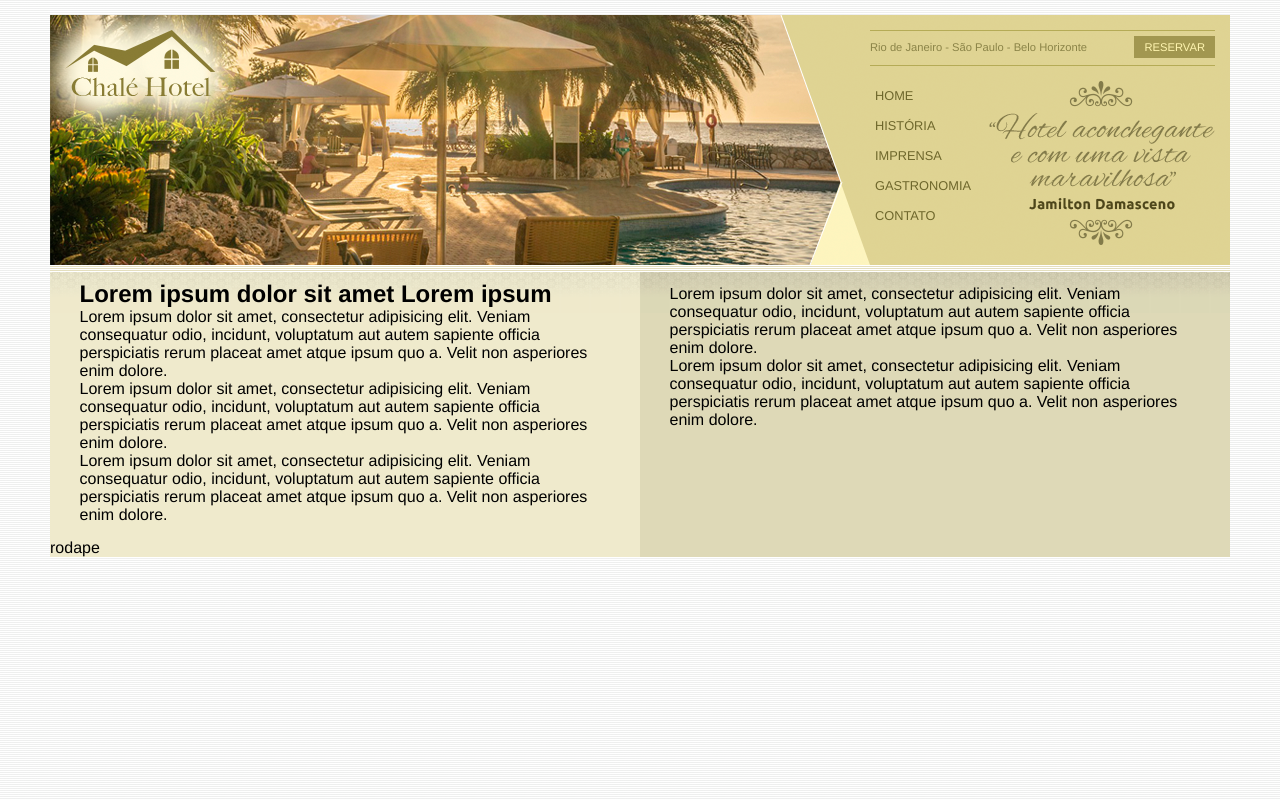
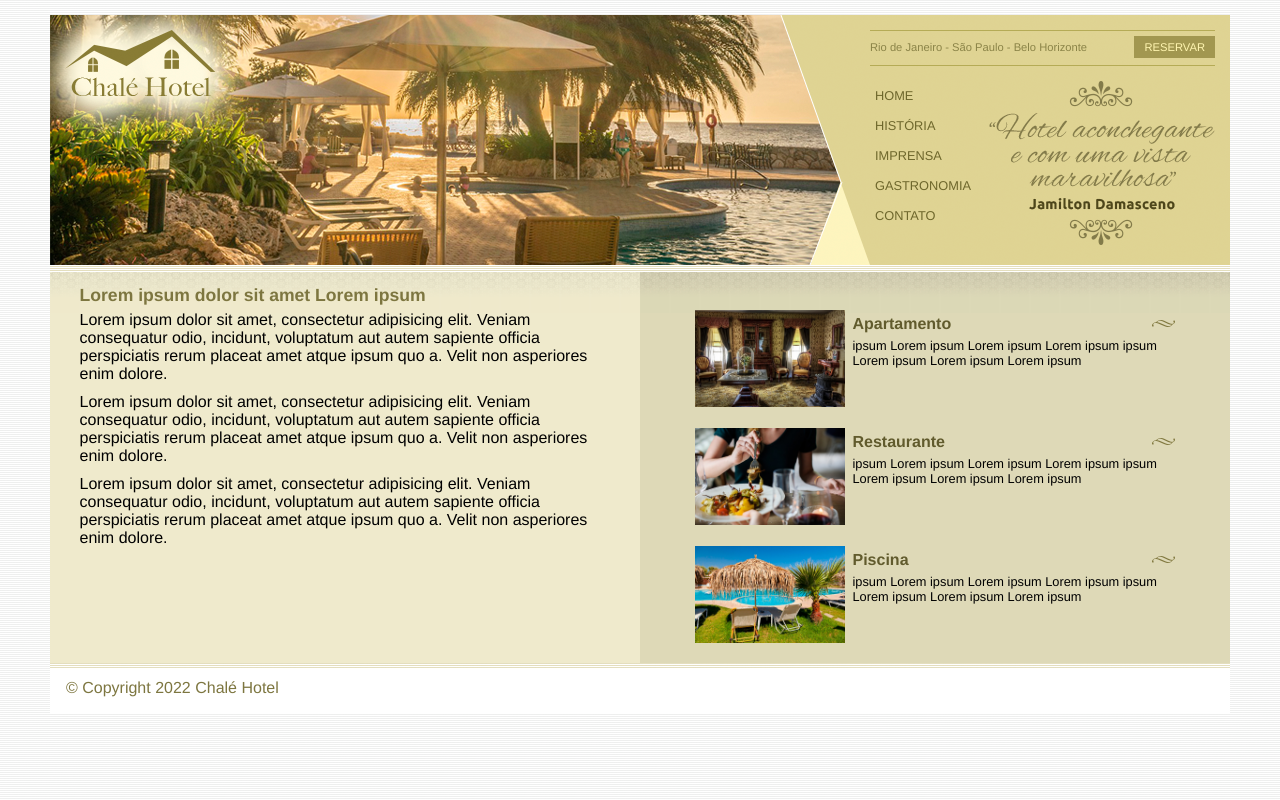
Before and after one commit to EduardoMartelo/chale-hotel, a plain HTML site: page index.html in a window 1280 px wide. Drawn offline with Linux system fonts and the light colour scheme.

Commit message:
Área principal

```diff
--- a/css/estilo.css
+++ b/css/estilo.css
@@ -139,5 +139,53 @@ ul#navegacao a:hover {
 }
 
 #rodape {
+    padding: 16px;
+    background: #fff url(../imagens/bg-rodape.png) repeat-x top;
     clear: both;
+    color: #7d7640;
 }
+
+/* Formatações de textos */
+
+h2 {
+    color: #7d7640;
+    font-size: 1.1em;
+    padding: 5px 0px;
+}
+
+p {
+    font-size: 1em;
+    margin-bottom: 10px;
+}
+
+#lista-noticias li {
+    padding: 25px;
+    /* height: 62px; */
+}
+
+#lista-noticias li a img {
+    float: left;
+    margin-right: 8px;
+}
+
+#lista-noticias li a {
+    text-decoration: none;
+}
+
+#lista-noticias li a h3 {
+    font-size: 1em;
+    padding: 5px 0;
+    color: #615b2d;
+    background: url(../imagens/ornamento.png) no-repeat center right;
+
+}
+
+#lista-noticias li a p {
+    font-size: 0.8em;
+    color: #000;
+}
+
+#lista-noticias li:hover {
+    background: #f6f3d6;
+    cursor: pointer;
+}
--- a/index.html
+++ b/index.html
@@ -79,20 +79,48 @@
         </div>
         <div id="area-lateral">
             <div class="conteudo">
-                <p>
-                    Lorem ipsum dolor sit amet, consectetur adipisicing elit.
-                    Veniam consequatur odio, incidunt, voluptatum aut autem
-                    sapiente officia perspiciatis rerum placeat amet atque ipsum quo a.
-                    Velit non asperiores enim dolore.
-                </p>
-                Lorem ipsum dolor sit amet, consectetur adipisicing elit.
-                Veniam consequatur odio, incidunt, voluptatum aut autem
-                sapiente officia perspiciatis rerum placeat amet atque ipsum quo a.
-                Velit non asperiores enim dolore.
+                <div class="caixa-conteudo">
+                    <ul id="lista-noticias">
+                        <li>
+                            <a href="">
+                                <img src="imagens/apartamento.jpg" width="150">
+                                <h3>Apartamento</h3>
+                                <p>
+                                    ipsum Lorem ipsum Lorem ipsum Lorem ipsum
+                                    ipsum Lorem ipsum Lorem ipsum Lorem ipsum
+                                </p>
+                            </a>
+                        </li>
+                        <li>
+                            <a href="">
+                                <img src="imagens/restaurante.jpg" width="150">
+                                <h3>Restaurante</h3>
+                                <p>
+                                    ipsum Lorem ipsum Lorem ipsum Lorem ipsum
+                                    ipsum Lorem ipsum Lorem ipsum Lorem ipsum
+                                </p>
+                            </a>
+                        </li>
+                        <li>
+                            <a href="">
+                                <img src="imagens/piscina.jpg" width="150">
+                                <h3>Piscina</h3>
+                                <p>
+                                    ipsum Lorem ipsum Lorem ipsum Lorem ipsum
+                                    ipsum Lorem ipsum Lorem ipsum Lorem ipsum
+                                </p>
+                            </a>
+                        </li>
+                    </ul>
+                </div>
             </div>
         </div>
 
-        <div id="rodape">rodape</div>
+        <div id="rodape">
+            <span>
+                &copy; Copyright 2022 Chalé Hotel
+            </span>
+        </div>
 
 
 </body>
```
